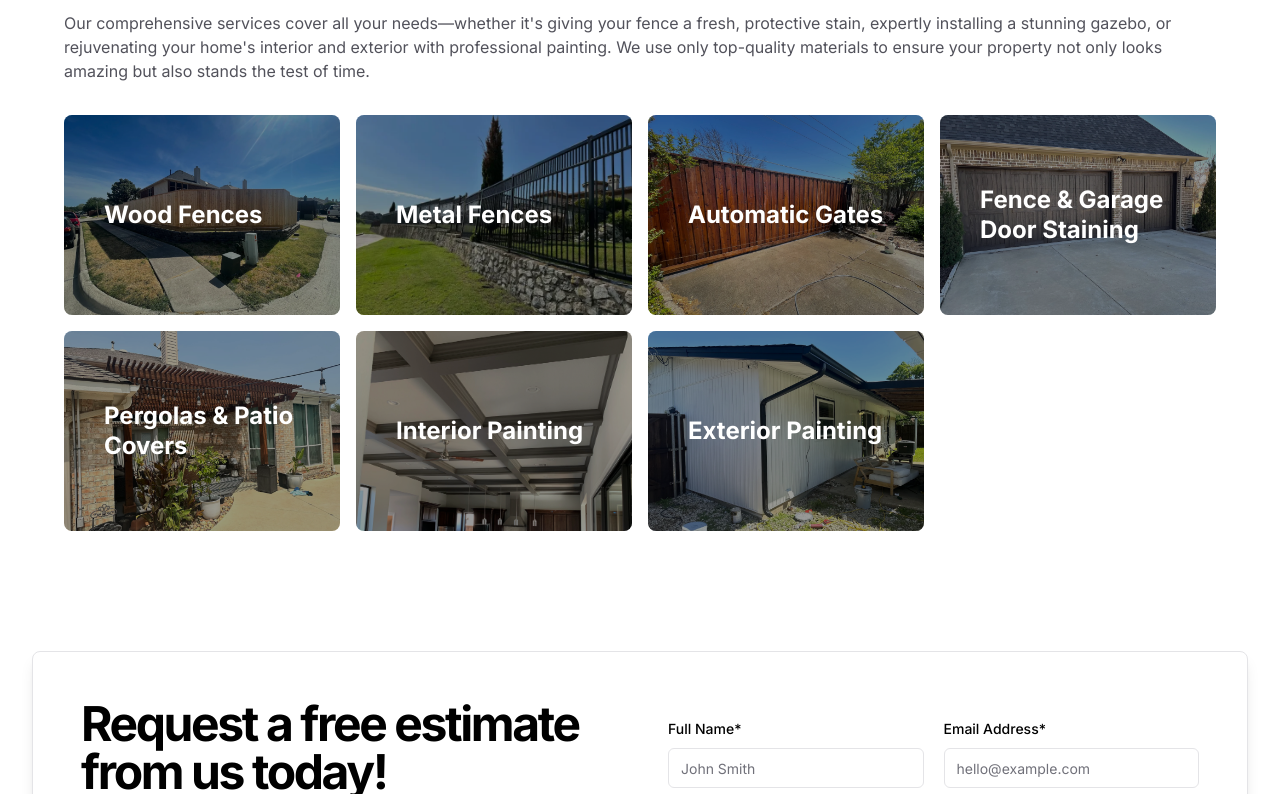
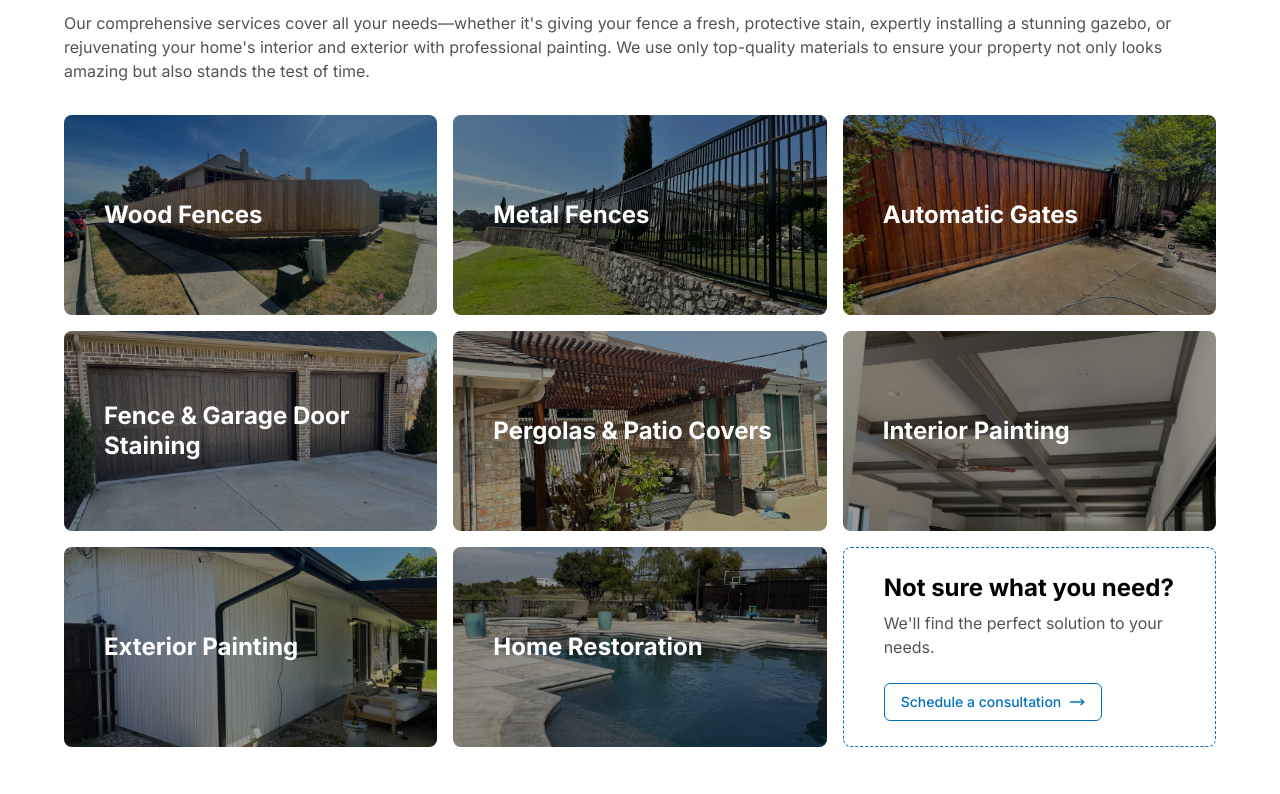
Before and after one commit to Radiata-Web/castle-hills, a Next.js app: page / in a window 1280 px wide. Shown: the part 326-1120 px from the top of the page. Built offline with nearby package versions, Linux system fonts and the light colour scheme; what zod-form-data would draw is missing.

Commit message:
Services updates and QoL improvements

```diff
--- a/next.config.mjs
+++ /dev/null
@@ -1,8 +0,0 @@
-/** @type {import('next').NextConfig} */
-const nextConfig = {
-  images: {
-    formats: ["image/webp"],
-  },
-}
-
-export default nextConfig
--- /dev/null
+++ b/next.config.ts
@@ -0,0 +1,9 @@
+import { NextConfig } from "next";
+
+const nextConfig: NextConfig = {
+  images: {
+    formats: ["image/webp"],
+  },
+};
+
+export default nextConfig;
--- a/src/components/misc/reviewGrid.tsx
+++ b/src/components/misc/reviewGrid.tsx
@@ -5,9 +5,11 @@ import {
   CardFooter,
   CardHeader,
 } from "@/components/ui/card";
-import { Star } from "lucide-react";
+import { ExternalLink, Star, User } from "lucide-react";
 import { REVIEWS } from "@/lib/data";
 import Image from "next/image";
+import { Button } from "../ui/button";
+import Link from "next/link";
 
 interface StarRatingProps {
   rating: number;
@@ -30,6 +32,7 @@ const StarRating: React.FC<StarRatingProps> = ({ rating }) => {
 
 export default function ReviewGrid() {
   return (
+    <section id="reviews">
       <div className="max-w-8xl mx-auto py-6 md:py-10 lg:py-14 px-4 md:px-8 lg:px-8">
         <h2 className="text-3xl font-bold tracking-tighter mb-8 sm:text-4xl xl:text-5xl/none">
           What do our customers have to say?
@@ -49,10 +52,23 @@ export default function ReviewGrid() {
           ))}
         </section>
       </div>
+
+      <div className="flex justify-center mt-2">
+        <Button variant="outline" asChild>
+          <Link
+            href="https://maps.app.goo.gl/mFHuGgPHYESyk8ng6"
+            target="_blank"
+          >
+            See more reviews on Google Maps
+            <ExternalLink className="ml-2 h-4 w-4" />
+          </Link>
+        </Button>
+      </div>
+    </section>
   );
 }
 
-interface Review {
+export interface Review {
   id: number;
   rating: number;
   text: string;
@@ -69,8 +85,11 @@ const ReviewCard = ({ review }: { review: Review }) => {
       <CardContent>
         <p className="text-zinc-600 text-sm">{review.text}</p>
       </CardContent>
-      <CardFooter className="flex flex-row justify-between items-center font-semibold">
+      <CardFooter className="flex flex-row justify-between items-center">
+        <span className="flex flex-row items-center gap-2">
+          <User className="w-4 h-4" />
           <p>{review.name}</p>
+        </span>
         <Image
           src="/logos/google.png"
           width={20}
--- a/src/components/nav/navbar.tsx
+++ b/src/components/nav/navbar.tsx
@@ -1,16 +1,16 @@
-"use client"
+"use client";
 
 import {
   ComponentPropsWithoutRef,
   ElementRef,
   forwardRef,
   useState,
-} from "react"
-import Link from "next/link"
-import { Menu, MoveRight } from "lucide-react"
-import { Button } from "@/components/ui/button"
-import NavBanner from "@/components/nav/nav-banner"
-import Logo from "@/components/nav/logo"
+} from "react";
+import Link from "next/link";
+import { Menu, MoveRight } from "lucide-react";
+import { Button } from "@/components/ui/button";
+import NavBanner from "@/components/nav/nav-banner";
+import Logo from "@/components/nav/logo";
 import {
   NavigationMenu,
   NavigationMenuContent,
@@ -19,31 +19,31 @@ import {
   NavigationMenuList,
   NavigationMenuTrigger,
   navigationMenuTriggerStyle,
-} from "@/components/ui/navigation-menu"
+} from "@/components/ui/navigation-menu";
 import {
   Sheet,
   SheetContent,
   SheetDescription,
   SheetTitle,
   SheetTrigger,
-} from "@/components/ui/sheet"
-import { cn } from "@/lib/utils"
+} from "@/components/ui/sheet";
+import { cn } from "@/lib/utils";
 import {
   FENCING_SERVICES,
   PAGES,
   PAINTING_SERVICES,
   OUTDOOR_LIVING_SERVICES,
-} from "@/lib/data"
-import Socials from "@/components/ui/socials"
-import DropdownCategory from "@/components/nav/dropdown-category"
-import * as VisuallyHidden from "@radix-ui/react-visually-hidden"
+} from "@/lib/data";
+import Socials from "@/components/ui/socials";
+import DropdownCategory from "@/components/nav/dropdown-category";
+import * as VisuallyHidden from "@radix-ui/react-visually-hidden";
 
 export default function Navbar() {
-  const [isMenuOpen, setIsMenuOpen] = useState(false)
+  const [isMenuOpen, setIsMenuOpen] = useState(false);
 
   const handleMenuOpen = (isOpen: boolean) => {
-    setIsMenuOpen(isOpen)
-  }
+    setIsMenuOpen(isOpen);
+  };
 
   // Automatically populates desktop menus, remember to manually populate mobile menu at the bottom
 
@@ -124,6 +124,16 @@ export default function Navbar() {
                     ))}
                   </ul>
                 </NavigationMenuContent>
+              </NavigationMenuItem>
+
+              {/* Home Restoration */}
+              <NavigationMenuItem>
+                <NavigationMenuLink
+                  asChild
+                  className={navigationMenuTriggerStyle()}
+                >
+                  <Link href="/home-restoration">Home Restoration</Link>
+                </NavigationMenuLink>
               </NavigationMenuItem>
             </NavigationMenuList>
           </NavigationMenu>
@@ -225,6 +235,21 @@ export default function Navbar() {
                       links={PAINTING_SERVICES}
                       setIsMenuOpen={setIsMenuOpen}
                     />
+
+                    <Button
+                      variant="ghost"
+                      className="w-full justify-start font-semibold text-xl"
+                      onClick={() => setIsMenuOpen(false)}
+                      asChild
+                    >
+                      <Link
+                        href="/home-restoration"
+                        className="block rounded-lg px-4 py-2 text-sm hover:bg-gray-100 hover:text-gray-900"
+                        onClick={() => setIsMenuOpen(false)}
+                      >
+                        Home Restoration
+                      </Link>
+                    </Button>
                   </div>
                 </nav>
 
@@ -245,7 +270,7 @@ export default function Navbar() {
         </div>
       </div>
     </nav>
-  )
+  );
 }
 
 const ListItem = forwardRef<ElementRef<"a">, ComponentPropsWithoutRef<"a">>(
@@ -265,7 +290,7 @@ const ListItem = forwardRef<ElementRef<"a">, ComponentPropsWithoutRef<"a">>(
           </a>
         </NavigationMenuLink>
       </li>
-    )
+    );
   }
-)
-ListItem.displayName = "ListItem"
+);
+ListItem.displayName = "ListItem";
--- a/src/components/services-cards.tsx
+++ b/src/components/services-cards.tsx
@@ -1,13 +1,12 @@
 import { ALL_SERVICES } from "@/lib/data";
 import Link from "next/link";
-import { ArrowUpRight } from "lucide-react";
+import { Button } from "@/components/ui/button";
+import { MoveRight } from "lucide-react";
 
-interface ServiceProps {
-  service: {
-    title: string;
-    href: string;
-    cardImg: string;
-  };
+export interface Service {
+  title: string;
+  href: string;
+  cardImg: string;
 }
 
 export default function ServicesCards() {
@@ -28,36 +27,54 @@ export default function ServicesCards() {
             time.
           </p>
         </div>
-        {/* grid gap-4 sm:grid-cols-2 lg:grid-cols-3 xl:grid-cols-4 */}
-        <div className="grid gap-4 items-stretch justify-stretch sm:grid-cols-2 lg:grid-cols-3 xl:grid-cols-4">
-          {ALL_SERVICES.map((service) => (
+        <div className="grid gap-4 items-stretch justify-stretch grid-cols-1 md:grid-cols-2 lg:grid-cols-3">
+          {ALL_SERVICES.map((service: Service) => (
             <ServiceCard service={service} key={service.title} />
           ))}
+
+          {/* Contact Us */}
+          <div className="group h-[200px] w-full md:col-span-2 lg:col-span-1">
+            <div className="flex h-full border border-dashed border-accent rounded-lg transition-all duration-200 ease-out">
+              <div className="flex flex-col items-center text-center md:items-center md:text-center lg:items-start lg:text-left justify-center p-10 gap-2 w-full">
+                <h3 className="text-2xl font-bold leading-tight">
+                  Not sure what you need?
+                </h3>
+                <p className="text-zinc-600 max-w-md">
+                  We'll find the perfect solution to your needs.
+                </p>
+
+                <Button
+                  className="transition-all duration-200 ease-in-out sm:hover:scale-105 w-fit mt-4"
+                  asChild
+                  variant="outline"
+                >
+                  <Link href="/contact-us">
+                    Schedule a consultation
+                    <MoveRight className="ml-2 h-4 w-4" />
+                  </Link>
+                </Button>
+              </div>
+            </div>
+          </div>
         </div>
       </article>
     </>
   );
 }
 
-function ServiceCard(props: ServiceProps) {
+function ServiceCard({ service }: { service: Service }) {
   return (
-    <Link
-      href={props.service.href}
-      className="group h-[200px]"
-      key={props.service.title}
-    >
+    <Link href={service.href} className="group h-[200px]" key={service.title}>
       {/* Image background element */}
       <div
-        key={`${props.service.title + Math.random() * 4}`}
+        key={`${service.title + Math.random() * 4}`}
         className={`flex h-full bg-cover bg-center rounded-lg`}
-        style={{ backgroundImage: `url(/photos${props.service.cardImg}.webp)` }}
+        style={{ backgroundImage: `url(/photos${service.cardImg}.webp)` }}
       >
         {/* Content container */}
         <div className="flex w-full items-center p-10 text-white bg-black bg-opacity-40 transition-all duration-200 ease-in-out group-hover:bg-opacity-60 rounded-lg">
           {/* Content */}
-          <h3 className="text-2xl font-bold leading-tight">
-            {props.service.title}
-          </h3>
+          <h3 className="text-2xl font-bold leading-tight">{service.title}</h3>
         </div>
       </div>
     </Link>
--- a/src/components/ui/button.tsx
+++ b/src/components/ui/button.tsx
@@ -14,7 +14,7 @@ const buttonVariants = cva(
         destructive:
           "bg-red-500 text-zinc-50 hover:bg-red-500/90 dark:bg-red-900 dark:text-zinc-50 dark:hover:bg-red-900/90",
         outline:
-          "border border-zinc-200 bg-white hover:bg-zinc-100 hover:text-zinc-900 dark:border-zinc-800 dark:bg-zinc-950 dark:hover:bg-zinc-800 dark:hover:text-zinc-50",
+          "border border-accent bg-white text-accent hover:bg-blue-100 hover:text-blue-800 dark:border-zinc-800 dark:bg-zinc-950 dark:hover:bg-zinc-800 dark:hover:text-blue-50",
         secondary:
           "bg-zinc-100 text-zinc-900 hover:bg-zinc-100/80 dark:bg-zinc-800 dark:text-zinc-50 dark:hover:bg-zinc-800/80",
         ghost:
--- a/src/lib/data.ts
+++ b/src/lib/data.ts
@@ -1,13 +1,12 @@
+import { Review } from "@/components/misc/reviewGrid";
+import { Service } from "@/components/services-cards";
+
 export const PAGES: { title: string; href: string }[] = [
   { title: "Home", href: "/" },
   { title: "About", href: "/#about" },
-]
+];
 
-export const FENCING_SERVICES: {
-  title: string
-  href: string
-  cardImg: string
-}[] = [
+export const FENCING_SERVICES: Service[] = [
   {
     title: "Wood Fences",
     href: "/wood-fences",
@@ -28,25 +27,17 @@ export const FENCING_SERVICES: {
     href: "/fence-and-garage-door-stain",
     cardImg: "/garages/garage-1",
   },
-]
+];
 
-export const OUTDOOR_LIVING_SERVICES: {
-  title: string
-  href: string
-  cardImg: string
-}[] = [
+export const OUTDOOR_LIVING_SERVICES: Service[] = [
   {
     title: "Pergolas & Patio Covers",
     href: "/pergolas-and-patio-covers",
     cardImg: "/pergolas/pergola-6",
   },
-]
+];
 
-export const PAINTING_SERVICES: {
-  title: string
-  href: string
-  cardImg: string
-}[] = [
+export const PAINTING_SERVICES: Service[] = [
   {
     title: "Interior Painting",
     href: "/interior-painting",
@@ -57,19 +48,23 @@ export const PAINTING_SERVICES: {
     href: "/exterior-painting",
     cardImg: "/paint/ex-paint-2",
   },
-]
+];
 
-export const ALL_SERVICES = FENCING_SERVICES.concat(
+export const HOME_RESTORATION_SERVICES: Service[] = [
+  {
+    title: "Home Restoration",
+    href: "/home-restoration",
+    cardImg: "/restoration/restore-1",
+  },
+];
+
+export const ALL_SERVICES: Service[] = FENCING_SERVICES.concat(
   OUTDOOR_LIVING_SERVICES,
-  PAINTING_SERVICES
-)
+  PAINTING_SERVICES,
+  HOME_RESTORATION_SERVICES
+);
 
-export const REVIEWS: {
-  id: number
-  text: string
-  rating: number
-  name: string
-}[] = [
+export const REVIEWS: Review[] = [
   {
     id: 1,
     rating: 5,
@@ -106,4 +101,4 @@ export const REVIEWS: {
     name: "Ian F.",
     text: "AJ with Castle Hills Stain & Restoration has always executed our projects together at a high level. He has power washed and stained over 20,000 Square feet of fencing in the last few years for me. I have always received incredible compliments for our clients on the results of his service. I would highly recommend and encourage anyone in need of fence washing and  stain/paint to inquire about their services.",
   },
-]
+];
```
Also changed, not shown: public/photos/restoration/restore-1.webp (added). Lines whose indentation alone changed are shown as unchanged.
